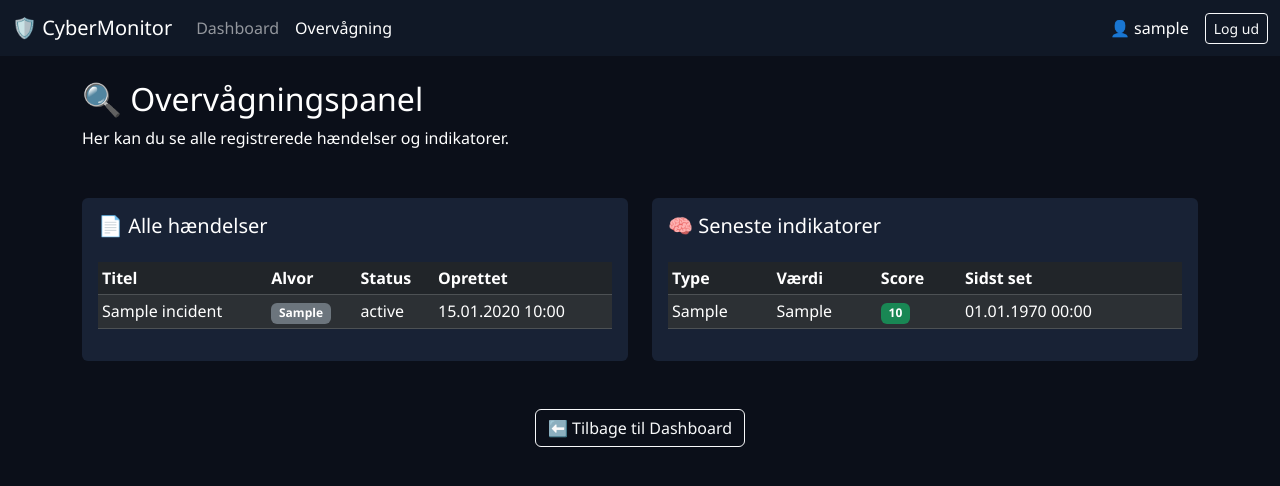
After one commit to magnsun/Cyberkriminalitet, a PHP site: page /monitoring.php in a window 1280 px wide. The commit adds this page. Shown: the top 486 px of the page. Run offline with PHP 8.4, Linux system fonts and the light colour scheme; the visitor is signed in with stand-in values (Sample User, id 1); tables that the repository leaves empty or names only in its code hold one stand-in row (values such as "Sample post").

Commit message:
update dashboard og lave monitoring

```diff
--- /dev/null
+++ b/View/monitoring.php
@@ -0,0 +1,119 @@
+<?php
+session_start();
+require_once "db_connect.php";
+
+if (!isset($_SESSION['user_id'])) {
+    header("Location: login.php");
+    exit;
+}
+
+try {
+    // Hent alle incidents (eller de seneste 20)
+    $stmt_incidents = $conn->query("SELECT title, description, severity, status, created_at FROM incidents ORDER BY created_at DESC LIMIT 20");
+    $incidents = $stmt_incidents->fetchAll(PDO::FETCH_ASSOC);
+
+    // Hent indikatorer
+    $stmt_indicators = $conn->query("SELECT indicator_type, value, threat_score, last_seen FROM indicators ORDER BY last_seen DESC LIMIT 20");
+    $indicators = $stmt_indicators->fetchAll(PDO::FETCH_ASSOC);
+} catch (PDOException $e) {
+    die("DB-fejl: " . $e->getMessage());
+}
+?>
+<!DOCTYPE html>
+<html lang="da">
+<head>
+    <meta charset="UTF-8">
+    <title>Overvågning | CyberMonitor</title>
+    <link href="https://cdn.jsdelivr.net/npm/bootstrap@5.3.3/dist/css/bootstrap.min.css" rel="stylesheet">
+    <style>
+        body { background-color: #0b0f19; color: #fff; font-family: 'Segoe UI'; }
+        .navbar { background-color: #101826; }
+        .card { background-color: #182235; border: none; color: #fff; }
+        .table { color: #fff; }
+        .badge { text-transform: capitalize; }
+    </style>
+</head>
+<body>
+<nav class="navbar navbar-expand-lg navbar-dark">
+    <div class="container-fluid">
+        <a class="navbar-brand" href="index.php">🛡️ CyberMonitor</a>
+        <button class="navbar-toggler" type="button" data-bs-toggle="collapse" data-bs-target="#navbarNav">
+            <span class="navbar-toggler-icon"></span>
+        </button>
+        <div class="collapse navbar-collapse" id="navbarNav">
+            <ul class="navbar-nav me-auto mb-2 mb-lg-0">
+                <li class="nav-item">
+                    <a class="nav-link" href="dashboard.php">Dashboard</a>
+                </li>
+                <li class="nav-item">
+                    <a class="nav-link active" href="monitoring.php">Overvågning</a>
+                </li>
+            </ul>
+            <div class="d-flex align-items-center">
+                <span class="me-3">👤 <?= htmlspecialchars($_SESSION['username']) ?></span>
+                <a href="logout.php" class="btn btn-outline-light btn-sm">Log ud</a>
+            </div>
+        </div>
+    </div>
+</nav>
+
+<div class="container mt-4">
+    <h2>🔍 Overvågningspanel</h2>
+    <p>Her kan du se alle registrerede hændelser og indikatorer.</p>
+
+    <div class="row g-4 mt-4">
+        <div class="col-md-6">
+            <div class="card p-3">
+                <h5>📄 Alle hændelser</h5>
+                <table class="table table-sm table-dark table-striped mt-3">
+                    <thead>
+                    <tr>
+                        <th>Titel</th><th>Alvor</th><th>Status</th><th>Oprettet</th>
+                    </tr>
+                    </thead>
+                    <tbody>
+                    <?php foreach ($incidents as $i): ?>
+                        <tr>
+                            <td><?= htmlspecialchars($i['title']) ?></td>
+                            <td><span class="badge bg-<?= $i['severity']=='critical'?'danger':($i['severity']=='high'?'warning':'secondary') ?>">
+                  <?= htmlspecialchars($i['severity']) ?></span></td>
+                            <td><?= htmlspecialchars($i['status']) ?></td>
+                            <td><?= htmlspecialchars(date("d.m.Y H:i", strtotime($i['created_at']))) ?></td>
+                        </tr>
+                    <?php endforeach; ?>
+                    </tbody>
+                </table>
+            </div>
+        </div>
+
+        <div class="col-md-6">
+            <div class="card p-3">
+                <h5>🧠 Seneste indikatorer</h5>
+                <table class="table table-sm table-dark table-striped mt-3">
+                    <thead>
+                    <tr>
+                        <th>Type</th><th>Værdi</th><th>Score</th><th>Sidst set</th>
+                    </tr>
+                    </thead>
+                    <tbody>
+                    <?php foreach ($indicators as $ind): ?>
+                        <tr>
+                            <td><?= htmlspecialchars($ind['indicator_type']) ?></td>
+                            <td><?= htmlspecialchars($ind['value']) ?></td>
+                            <td><span class="badge bg-<?= $ind['threat_score'] >= 80 ? 'danger' : ($ind['threat_score'] >= 50 ? 'warning' : 'success') ?>">
+                  <?= htmlspecialchars($ind['threat_score']) ?></span></td>
+                            <td><?= htmlspecialchars(date("d.m.Y H:i", strtotime($ind['last_seen']))) ?></td>
+                        </tr>
+                    <?php endforeach; ?>
+                    </tbody>
+                </table>
+            </div>
+        </div>
+    </div>
+
+    <div class="text-center mt-5">
+        <a href="dashboard.php" class="btn btn-outline-light">⬅️ Tilbage til Dashboard</a>
+    </div>
+</div>
+</body>
+</html>
```
Also changed, not shown: View/dashboard.php (+17 -4 lines).
